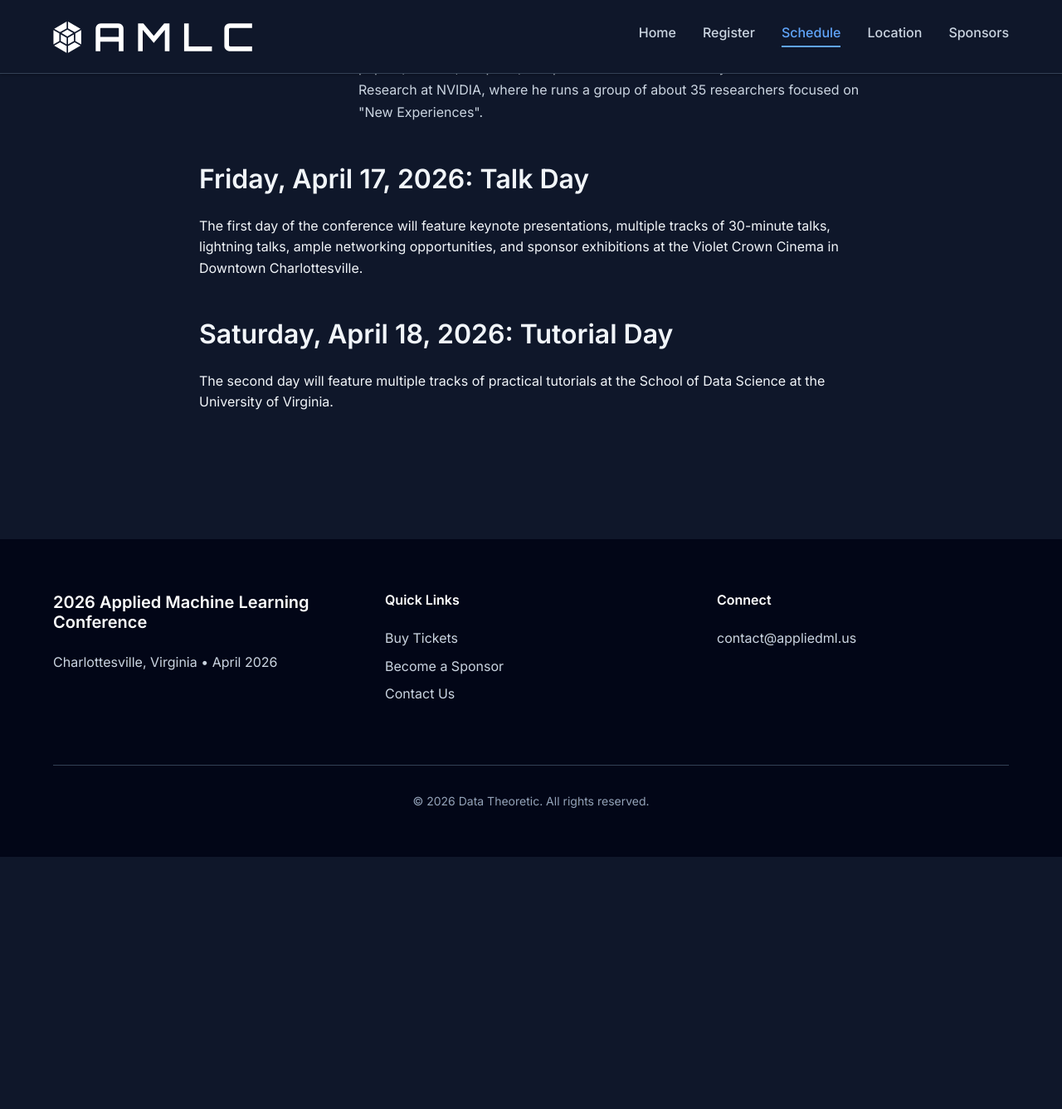
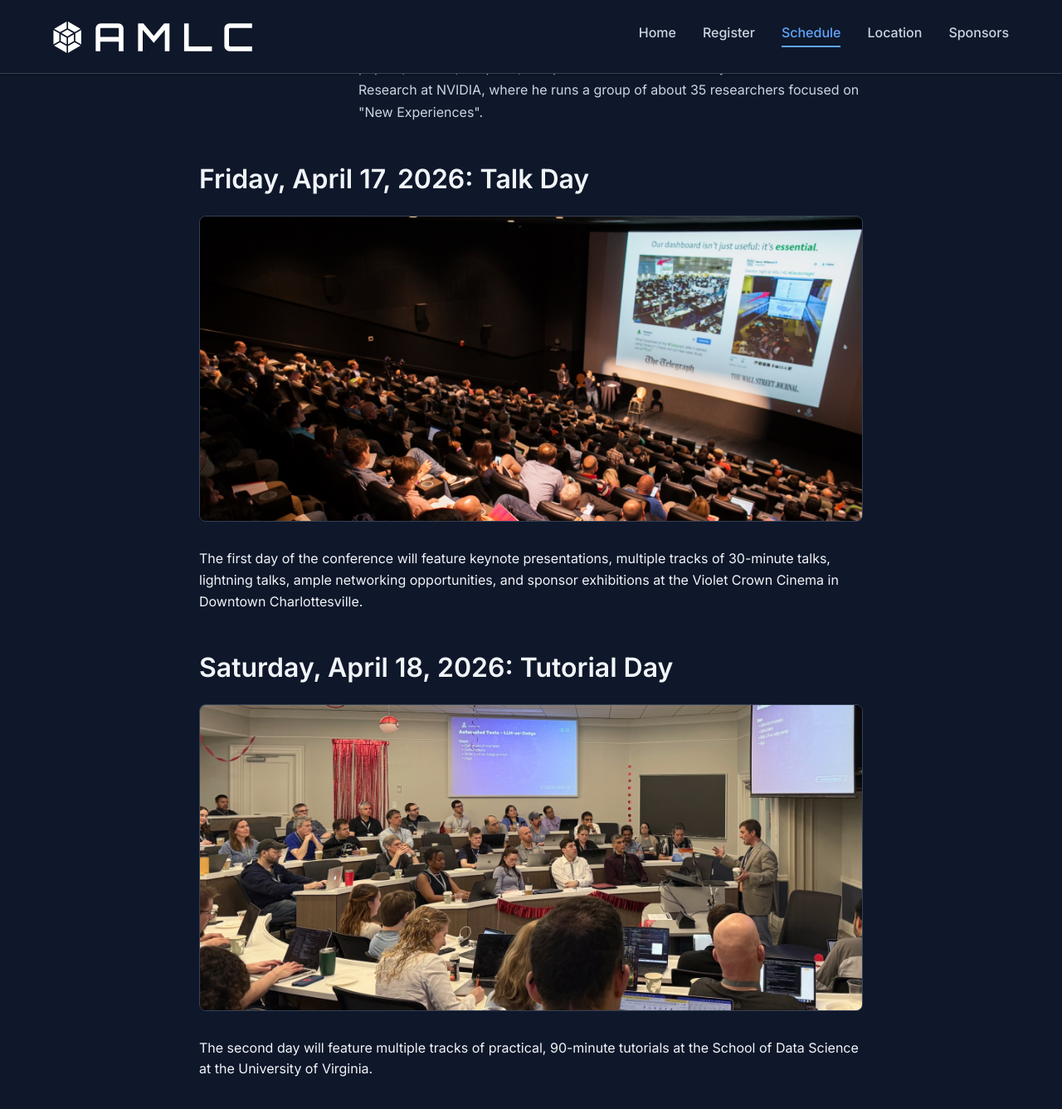
Before and after one commit to pwharrison/amlc-website, a Jekyll site: the page built from 2026/schedule.md, in a window 1280 px wide and 1400 px high, scrolled down 1052 px. Shown: the top 1337 px of the window at 83% size. Built offline with Jekyll 4.4.1, drawn with Linux system fonts in a browser that asks for light colours; before the commit the page ends 2085 px from its top, so only the background shows below that.

Commit message:
Add images for Talk Day and Tutorial Day to the Schedule page

```diff
--- a/2026/schedule.md
+++ b/2026/schedule.md
@@ -35,8 +35,16 @@ We will continue to update this page as more information about the conference sc
 
 ## Friday, April 17, 2026: Talk Day
 
+<div class="content-image">
+  <img src="{{ '/assets/images/cfp-talks.jpg' | relative_url }}" alt="Talks at the Violet Crown Cinema">
+</div>
+
 The first day of the conference will feature keynote presentations, multiple tracks of 30-minute talks, lightning talks, ample networking opportunities, and sponsor exhibitions at the Violet Crown Cinema in Downtown Charlottesville.
 
 ## Saturday, April 18, 2026: Tutorial Day
 
-The second day will feature multiple tracks of practical tutorials at the School of Data Science at the University of Virginia.
+<div class="content-image">
+  <img src="{{ '/assets/images/cfp-tutorials.jpg' | relative_url }}" alt="Tutorials at UVA School of Data Science">
+</div>
+
+The second day will feature multiple tracks of practical, 90-minute tutorials at the School of Data Science at the University of Virginia.
--- a/_layouts/default.html
+++ b/_layouts/default.html
@@ -40,7 +40,7 @@
   }
   </script>
 
-  <link rel="stylesheet" href="{{ '/assets/css/style.css?v=2' | relative_url }}">
+  <link rel="stylesheet" href="{{ '/assets/css/style.css?v=3' | relative_url }}">
   <link rel="preconnect" href="https://fonts.googleapis.com">
   <link rel="preconnect" href="https://fonts.gstatic.com" crossorigin>
   <link href="https://fonts.googleapis.com/css2?family=Inter:wght@300;400;500;600;700&display=swap" rel="stylesheet">
--- a/assets/css/style.css
+++ b/assets/css/style.css
@@ -574,7 +574,7 @@ section h2 {
 
 /* Content Images */
 .content-image {
-  margin-bottom: var(--spacing-2xl);
+  margin-bottom: var(--spacing-lg);
   border-radius: 8px;
   overflow: hidden;
   background-color: var(--bg-secondary);
```
